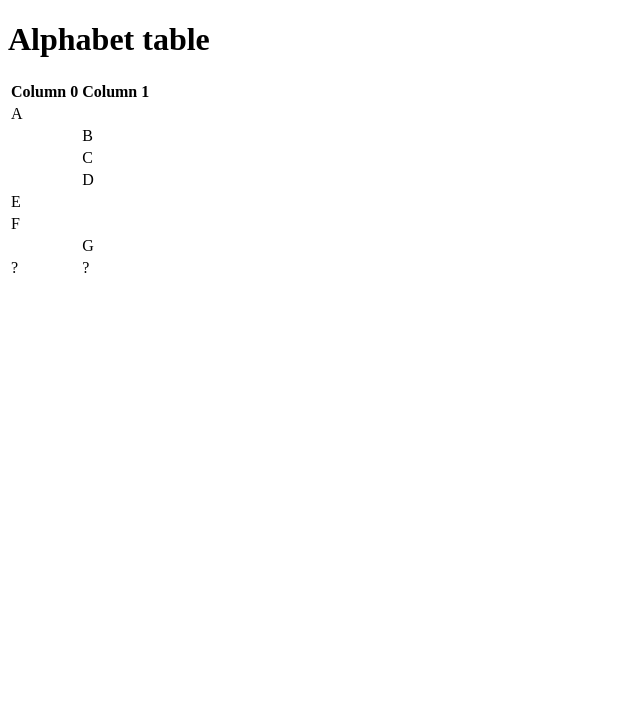
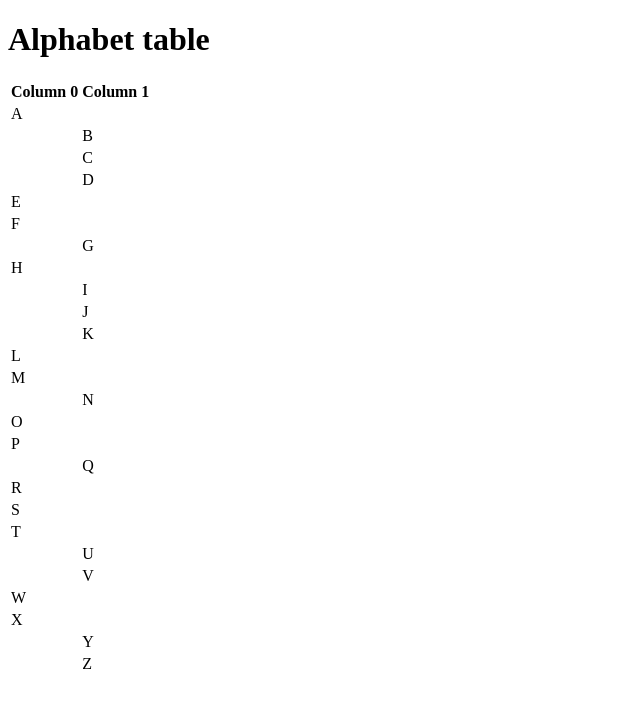
Before and after one commit to comp426-2022-fall/a01-AyBruno, a website: page public/index.html in a window 1280 px wide. Shown: the whole page, without its empty margins (0-640 px from the left). Drawn offline with Linux system fonts and the light colour scheme.

Commit message:
Swapped around callback functions in server code, and added full alphabet to index.html

```diff
--- a/public/index.html
+++ b/public/index.html
@@ -37,7 +37,61 @@
     						<td></td><td>G</td>
   					</tr>
   					<tr>
-    						<td>?</td><td>?</td>
+    						<td>H</td><td></td>
+  					</tr>
+  					<tr>
+    						<td></td><td>I</td>
+  					</tr>
+  					<tr>
+    						<td></td><td>J</td>
+  					</tr>
+  					<tr>
+    						<td></td><td>K</td>
+  					</tr>
+  					<tr>
+    						<td>L</td><td></td>
+  					</tr>
+  					<tr>
+    						<td>M</td><td></td>
+  					</tr>
+  					<tr>
+    						<td></td><td>N</td>
+  					</tr>
+  					<tr>
+    						<td>O</td><td></td>
+  					</tr>
+  					<tr>
+    						<td>P</td><td></td>
+  					</tr>
+  					<tr>
+    						<td></td><td>Q</td>
+  					</tr>
+  					<tr>
+    						<td>R</td><td></td>
+  					</tr>
+  					<tr>
+    						<td>S</td><td></td>
+  					</tr>
+  					<tr>
+    						<td>T</td><td></td>
+  					</tr>
+  					<tr>
+    						<td></td><td>U</td>
+  					</tr>
+  					<tr>
+    						<td></td><td>V</td>
+  					</tr>
+  					<tr>
+    						<td>W</td><td></td>
+  					</tr>
+  					<tr>
+    						<td>X</td><td></td>
+  					</tr>
+  					<tr>
+    						<td></td><td>Y</td>
+  					</tr>
+  					<tr>
+    						<td></td><td>Z</td>
   					</tr>
 				</tbody>
 			</table>
```
Also changed, not shown: server.js (+7 -6 lines).
